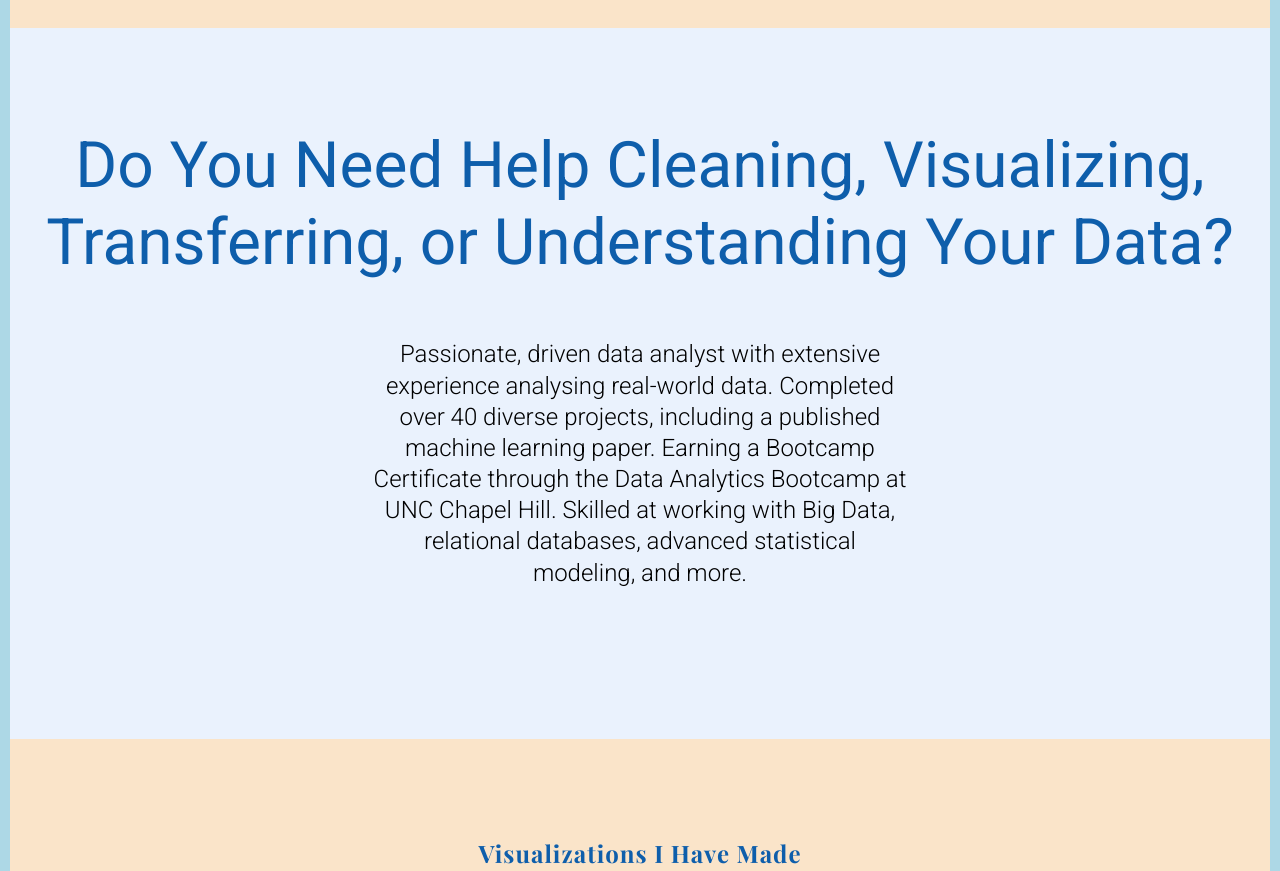
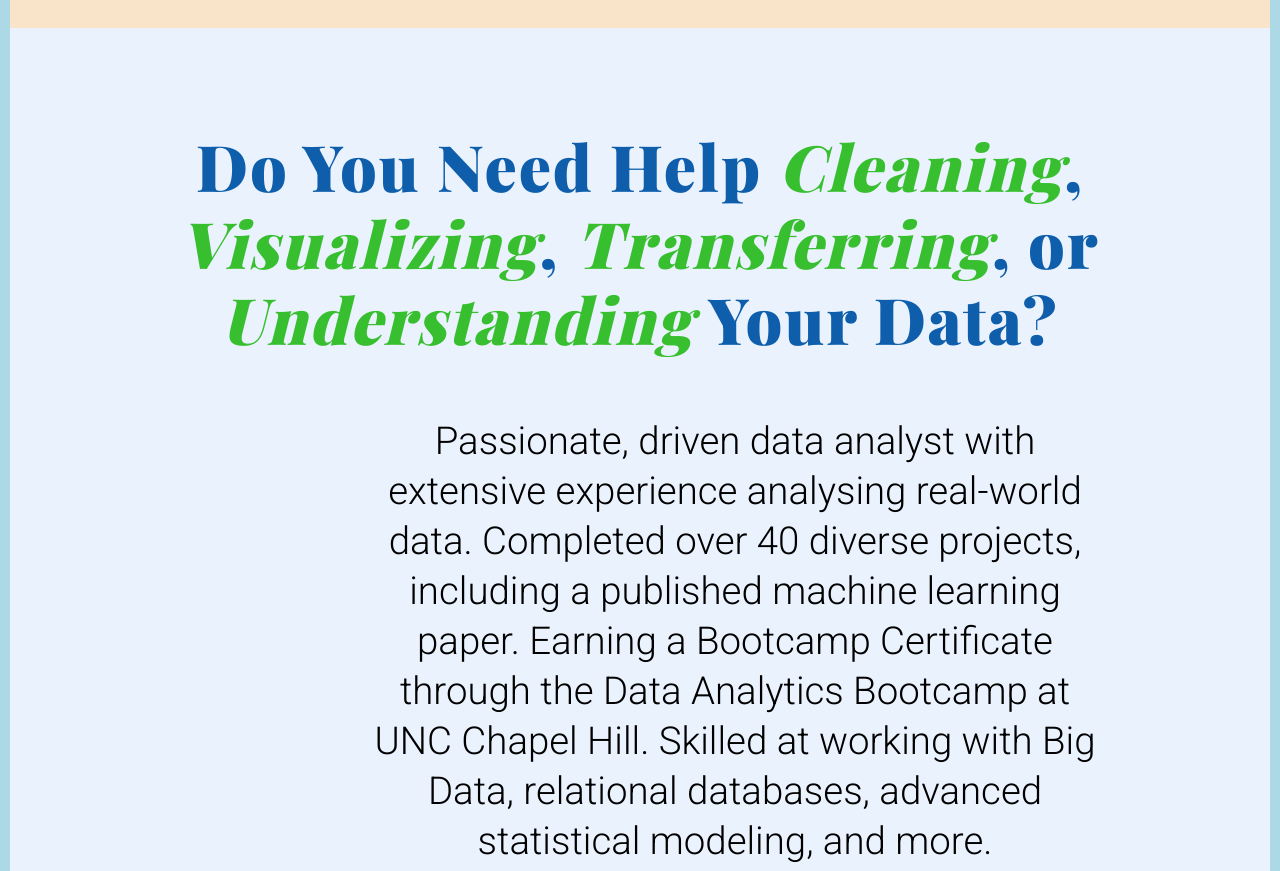
Before and after one commit to j-hendricks/Personal-Portfolio, a plain HTML site: page index.html in a window 1280 px wide. Shown: the part 720-1591 px from the top of the page. Drawn offline with nearby package versions, Linux system fonts and the light colour scheme.

Commit message:
changed font styles

```diff
--- a/index.html
+++ b/index.html
@@ -57,13 +57,15 @@
 
         </section>
         <section class="fragment fragment-two">
-            <h2 style="font-size:5vw;"> Do You Need Help Cleaning, Visualizing, <br/> Transferring, or Understanding Your Data? </h2>
+            <div class="headers">
+            <h1 style="font-size:5vw;"> Do You Need Help <em style="color:#38bf2f">Cleaning</em>, <em style="color:#38bf2f">Visualizing</em>, <em style="color:#38bf2f">Transferring</em>, or <em style="color:#38bf2f">Understanding</em> Your Data? </h1>
+        </div>
             <div class="container">
                 <div class="row">
-                    <div class="col-xs-9 col-md-6 offset-md-3">
+                    <div class="col-xs-12 col-md-8 offset-md-3">
 
                         <!-- brief intoduction / brand statement  -->
-                        <h5 style="color:#000000">
+                        <h5 style="color:#000000; font-size: 3vw;">
                             Passionate, driven data analyst with extensive experience analysing real-world data.
                             Completed over 40 diverse projects, including a published machine learning paper.
                             Earning a Bootcamp Certificate through the Data Analytics Bootcamp at UNC Chapel Hill.
```
